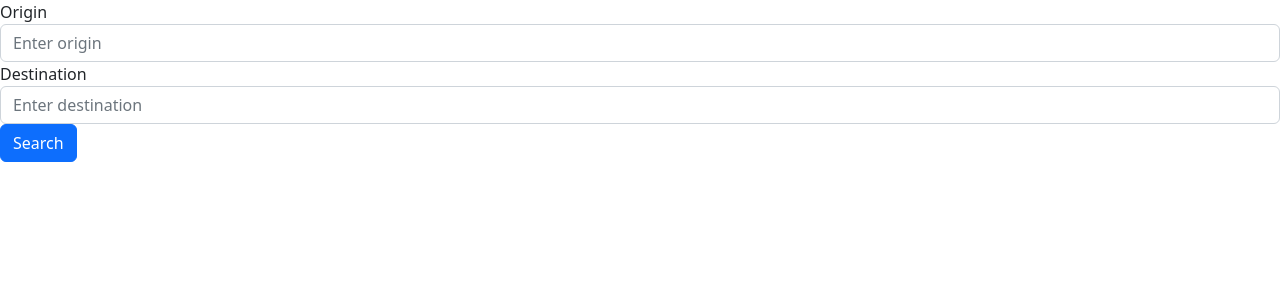
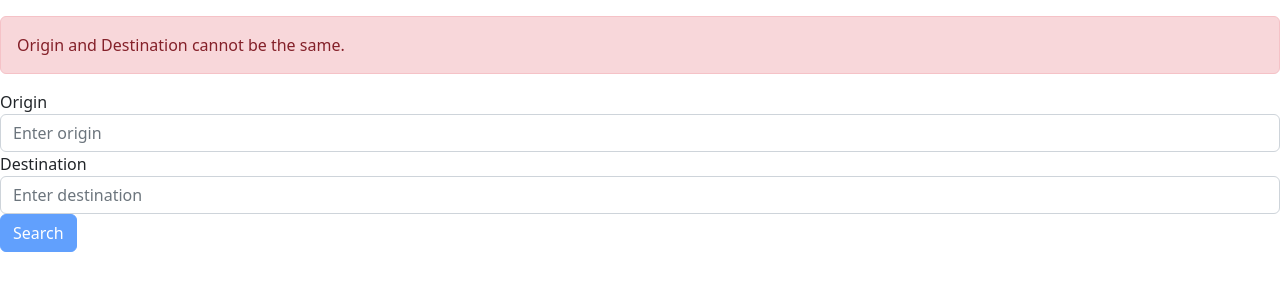
Before and after one commit to danielpc12/NEWSHORE-AIR, an Angular app: page /form in a window 1280 px wide. Shown: the top 300 px of the page. Built offline with nearby package versions, Linux system fonts and the light colour scheme.

Commit message:
Validación datos diferentes en form

```diff
--- a/src/app/components/form/form.component.html
+++ b/src/app/components/form/form.component.html
@@ -1,4 +1,5 @@
 <form [formGroup]="flightsForm" (ngSubmit)="onSearch(flightsForm.value)">
+    <div *ngIf="isDifferent()" class="alert alert-danger mt-3">Origin and Destination cannot be the same.</div>
     <div class="form-group">
       <label for="originInput">Origin</label>
       <input type="text" class="form-control" id="originInput" placeholder="Enter origin" formControlName="origin" oninput="this.value = this.value.toUpperCase()" maxlength="3">
@@ -7,5 +8,5 @@
       <label for="exampleInputPassword1">Destination</label>
       <input type="text" class="form-control" id="destinationInput" placeholder="Enter destination" formControlName="destination" oninput="this.value = this.value.toUpperCase()" maxlength="3">
     </div>
-    <button type="submit" class="btn btn-primary">Search</button>
+    <button type="submit" class="btn btn-primary" [disabled]="isDifferent()">Search</button>
 </form>
--- a/src/app/components/form/form.component.ts
+++ b/src/app/components/form/form.component.ts
@@ -22,5 +22,10 @@ export class FormComponent implements OnInit{
     console.log(form)
   }
 
-
+  isDifferent(): boolean{
+    if (this.flightsForm.get('origin')?.value === this.flightsForm.get('destination')?.value){
+      return true
+    }
+    return false
+  }
 }
```
